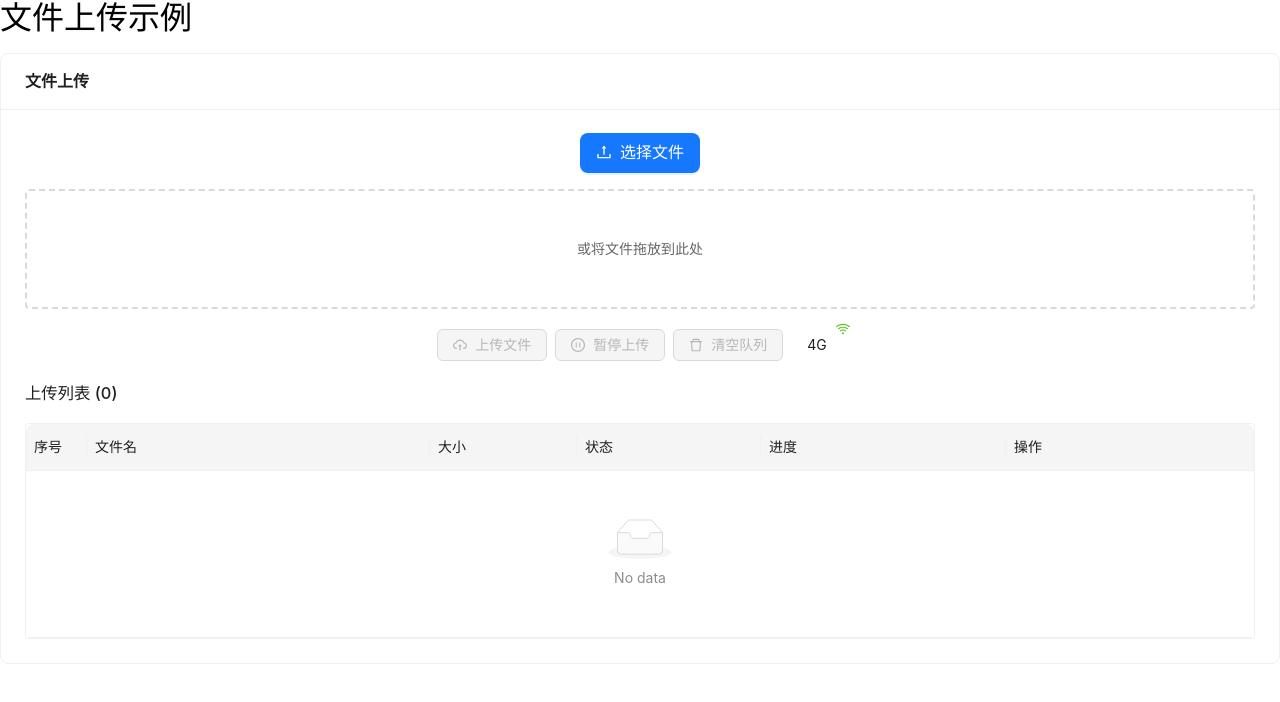
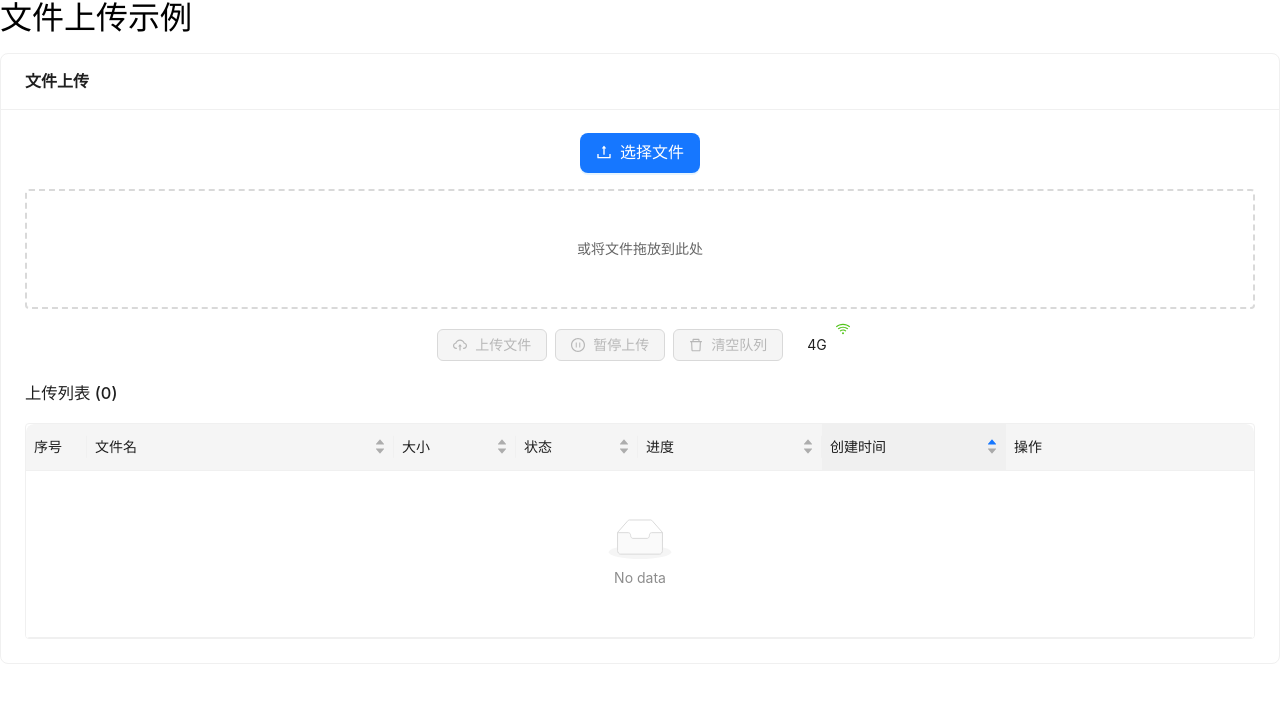
Before and after one commit to frankvane/react-upload, a React (Vite) app: page / in a window 1280 px wide. Shown: the top 702 px of the page. Built offline with nearby package versions, Linux system fonts and the light colour scheme.

Commit message:
feat: 在FileListColumns和FileListPanel组件中添加文件排序功能，优化文件列表展示，支持按文件名、大小、状态、进度和创建时间排序，提升用户体验

```diff
--- a/src/components/FileUploader/UploadTask/components/FileListColumns.tsx
+++ b/src/components/FileUploader/UploadTask/components/FileListColumns.tsx
@@ -9,6 +9,7 @@ import {
 
 import { ByteConvert } from "../services/utils";
 import React from "react";
+import type { SortOrder } from "antd/es/table/interface";
 import { StatusTagWithTooltip } from "./StatusTag";
 import type { UploadFile } from "../store/uploadStore";
 import { UploadStatus } from "../types/upload";
@@ -44,8 +45,10 @@ export const createFileListColumns = (handlers: {
       title: "文件名",
       dataIndex: "file",
       key: "fileName",
+      sorter: true,
+      sortDirections: ["ascend", "descend"] as SortOrder[],
       render: (file: File) => file.name,
-      width: "28%",
+      width: "25%",
       ellipsis: true, // 文件名过长时显示省略号
       onCell: () => ({
         style: {
@@ -59,24 +62,31 @@ export const createFileListColumns = (handlers: {
       title: "大小",
       dataIndex: "file",
       key: "fileSize",
+      sorter: true,
+      sortDirections: ["ascend", "descend"] as SortOrder[],
       render: (file: File) => ByteConvert(file.size),
-      width: "12%",
+      width: "10%",
     },
     {
       title: "状态",
       dataIndex: "status",
       key: "status",
+      sorter: true,
+      sortDirections: ["ascend", "descend"] as SortOrder[],
       render: (status: UploadStatus, record: UploadFile) => (
         <StatusTagWithTooltip
           status={status}
           errorMessage={record.errorMessage}
         />
       ),
-      width: "15%",
+      width: "10%",
     },
     {
       title: "进度",
       key: "progress",
+      dataIndex: "progress",
+      sorter: true,
+      sortDirections: ["ascend", "descend"] as SortOrder[],
       render: (_: unknown, record: UploadFile) => {
         if (
           record.status === UploadStatus.DONE ||
@@ -111,7 +121,17 @@ export const createFileListColumns = (handlers: {
         }
         return <Progress percent={record.progress} size="small" />;
       },
-      width: "20%",
+      width: "15%",
+    },
+    {
+      title: "创建时间",
+      key: "createdAt",
+      dataIndex: "createdAt",
+      sorter: true,
+      sortDirections: ["ascend", "descend"] as SortOrder[],
+      defaultSortOrder: "ascend" as SortOrder,
+      render: (createdAt: number) => new Date(createdAt).toLocaleString(),
+      width: "15%",
     },
     {
       title: "操作",
--- a/src/components/FileUploader/UploadTask/components/FileListPanel.tsx
+++ b/src/components/FileUploader/UploadTask/components/FileListPanel.tsx
@@ -1,15 +1,24 @@
 import "./FileListPanel.css";
 
 import { Button, Space, Table } from "antd";
-import React, { useCallback } from "react";
+import type {
+  FilterValue,
+  SortOrder,
+  SorterResult,
+  TableCurrentDataSource,
+  TablePaginationConfig,
+} from "antd/es/table/interface";
+import React, { useCallback, useState } from "react";
 import {
   addFileToQueue,
   pauseFile,
   resumeFile,
   retryUpload,
+  uploadFilesInSequence,
 } from "../services/uploadService";
 
 import { ReloadOutlined } from "@ant-design/icons";
+import type { UploadFile } from "../store/uploadStore";
 import { UploadStatus } from "../types/upload";
 import { createFileListColumns } from "./FileListColumns";
 import { useTableHeight } from "../hooks/useTableHeight";
@@ -24,10 +33,79 @@ const FileListPanel: React.FC = () => {
   // 使用自定义 Hook 计算表格高度
   const tableHeight = useTableHeight();
 
-  // 按照创建时间排序，最早的在前面
+  // 添加排序状态
+  const [sortState, setSortState] = useState<{
+    order: "ascend" | "descend" | undefined;
+    columnKey: React.Key | undefined;
+  }>({
+    order: "ascend",
+    columnKey: "createdAt",
+  });
+
+  // 根据排序状态对文件进行排序
   const sortedFiles = React.useMemo(() => {
-    return [...uploadFiles].sort((a, b) => a.createdAt - b.createdAt);
-  }, [uploadFiles]);
+    const files = [...uploadFiles];
+
+    // 默认按创建时间升序排列（最早的在前面）
+    if (!sortState.columnKey || sortState.columnKey === "createdAt") {
+      return files.sort((a, b) => {
+        const result = a.createdAt - b.createdAt;
+        return sortState.order === "ascend" ? result : -result;
+      });
+    }
+
+    // 按文件名排序
+    if (sortState.columnKey === "fileName") {
+      return files.sort((a, b) => {
+        const result = a.file.name.localeCompare(b.file.name);
+        return sortState.order === "ascend" ? result : -result;
+      });
+    }
+
+    // 按文件大小排序
+    if (sortState.columnKey === "fileSize") {
+      return files.sort((a, b) => {
+        const result = a.file.size - b.file.size;
+        return sortState.order === "ascend" ? result : -result;
+      });
+    }
+
+    // 按状态排序
+    if (sortState.columnKey === "status") {
+      return files.sort((a, b) => {
+        const result = a.status.localeCompare(b.status);
+        return sortState.order === "ascend" ? result : -result;
+      });
+    }
+
+    // 按进度排序
+    if (sortState.columnKey === "progress") {
+      return files.sort((a, b) => {
+        const result = a.progress - b.progress;
+        return sortState.order === "ascend" ? result : -result;
+      });
+    }
+
+    return files;
+  }, [uploadFiles, sortState]);
+
+  // 处理表格排序变化
+  const handleTableChange = (
+    _pagination: TablePaginationConfig,
+    _filters: Record<string, FilterValue | null>,
+    sorter: SorterResult<UploadFile> | SorterResult<UploadFile>[],
+    // eslint-disable-next-line @typescript-eslint/no-unused-vars
+    _extra: TableCurrentDataSource<UploadFile>
+  ) => {
+    const sorterResult = Array.isArray(sorter) ? sorter[0] : sorter;
+    setSortState({
+      order:
+        sorterResult.order === "ascend" || sorterResult.order === "descend"
+          ? sorterResult.order
+          : undefined,
+      columnKey: sorterResult.columnKey,
+    });
+  };
 
   // 检查是否有正在上传的文件
   const hasUploadingFiles = React.useMemo(() => {
@@ -48,9 +126,15 @@ const FileListPanel: React.FC = () => {
     );
   }, [uploadFiles]);
 
-  const handleRetry = useCallback((fileId: string) => {
-    retryUpload(fileId);
-  }, []);
+  const handleRetry = useCallback(
+    (fileId: string) => {
+      // 查找文件在当前排序列表中的位置
+      const index = sortedFiles.findIndex((file) => file.id === fileId);
+      const priority = index >= 0 ? 9999 - index : 0; // 优先级基于表格位置
+      retryUpload(fileId, priority);
+    },
+    [sortedFiles]
+  );
 
   const handleRemove = useCallback(
     (fileId: string) => {
@@ -59,9 +143,15 @@ const FileListPanel: React.FC = () => {
     [removeFile]
   );
 
-  const handleUploadFile = useCallback((fileId: string) => {
-    addFileToQueue(fileId);
-  }, []);
+  const handleUploadFile = useCallback(
+    (fileId: string) => {
+      // 查找文件在当前排序列表中的位置
+      const index = sortedFiles.findIndex((file) => file.id === fileId);
+      const priority = index >= 0 ? 9999 - index : 0; // 优先级基于表格位置
+      addFileToQueue(fileId, priority);
+    },
+    [sortedFiles]
+  );
 
   const handleClearCompleted = useCallback(() => {
     clearCompleted();
@@ -69,18 +159,35 @@ const FileListPanel: React.FC = () => {
 
   // 重试所有失败的文件
   const handleRetryAllFailed = useCallback(() => {
-    failedFiles.forEach((file) => {
-      retryUpload(file.id);
-    });
-  }, [failedFiles]);
+    // 按照当前排序顺序重试失败的文件
+    const failedFilesInOrder = sortedFiles.filter(
+      (file) =>
+        file.status === UploadStatus.ERROR ||
+        file.status === UploadStatus.MERGE_ERROR
+    );
+
+    // 获取文件ID数组
+    const fileIds = failedFilesInOrder.map((file) => file.id);
+
+    // 使用顺序上传功能
+    if (fileIds.length > 0) {
+      uploadFilesInSequence(fileIds);
+    }
+  }, [sortedFiles]);
 
   const handlePauseFile = useCallback((fileId: string) => {
     pauseFile(fileId);
   }, []);
 
-  const handleResumeFile = useCallback((fileId: string) => {
-    resumeFile(fileId);
-  }, []);
+  const handleResumeFile = useCallback(
+    (fileId: string) => {
+      // 查找文件在当前排序列表中的位置
+      const index = sortedFiles.findIndex((file) => file.id === fileId);
+      const priority = index >= 0 ? 9999 - index : 0; // 优先级基于表格位置
+      resumeFile(fileId, priority);
+    },
+    [sortedFiles]
+  );
 
   // 创建表格列配置
   const columns = React.useMemo(
@@ -110,6 +217,34 @@ const FileListPanel: React.FC = () => {
     );
   }, [sortedFiles]);
 
+  // 批量上传所有等待中的文件
+  const handleUploadAll = useCallback(() => {
+    // 按照当前表格顺序获取等待上传的文件
+    const waitingFiles = sortedFiles.filter(
+      (file) => file.status === UploadStatus.QUEUED_FOR_UPLOAD
+    );
+
+    // 获取文件ID数组
+    const fileIds = waitingFiles.map((file) => file.id);
+
+    console.log(
+      "按当前顺序上传文件：",
+      waitingFiles.map((f) => f.file.name)
+    );
+
+    // 使用顺序上传功能
+    if (fileIds.length > 0) {
+      uploadFilesInSequence(fileIds);
+    }
+  }, [sortedFiles]);
+
+  // 检查是否有等待上传的文件
+  const hasWaitingFiles = React.useMemo(() => {
+    return sortedFiles.some(
+      (file) => file.status === UploadStatus.QUEUED_FOR_UPLOAD
+    );
+  }, [sortedFiles]);
+
   return (
     <div style={{ marginTop: "20px" }}>
       <div
@@ -122,6 +257,16 @@ const FileListPanel: React.FC = () => {
       >
         <h3 style={{ margin: 0 }}>上传列表 ({sortedFiles.length})</h3>
         <Space>
+          {hasWaitingFiles && (
+            <Button
+              type="primary"
+              onClick={handleUploadAll}
+              size="small"
+              disabled={hasUploadingFiles}
+            >
+              全部上传
+            </Button>
+          )}
           {failedFiles.length > 0 && (
             <Button
               type="link"
@@ -159,6 +304,8 @@ const FileListPanel: React.FC = () => {
             index % 2 === 0 ? "table-row-light" : "table-row-dark"
           }
           className="virtual-table"
+          onChange={handleTableChange}
+          sortDirections={["ascend", "descend"] as SortOrder[]}
         />
       </div>
     </div>
--- a/src/components/FileUploader/UploadTask/services/uploadService.ts
+++ b/src/components/FileUploader/UploadTask/services/uploadService.ts
@@ -680,7 +680,11 @@ const getOptimalConcurrency = (chunkSize: number): number => {
 };
 
 // 将文件添加到上传队列
-export const addFileToQueue = (fileId: string, concurrency?: number): void => {
+export const addFileToQueue = (
+  fileId: string,
+  priority = 0,
+  concurrency?: number
+): void => {
   const { uploadFiles, updateFileStatus } = useUploadStore.getState();
 
   // 查找文件
@@ -692,7 +696,7 @@ export const addFileToQueue = (fileId: string, concurrency?: number): void => {
 
   // 记录当前文件状态
   console.log(
-    `[队列操作] 准备将文件添加到上传队列: ${file.file.name}, 当前状态: ${file.status}`
+    `[队列操作] 准备将文件添加到上传队列: ${file.file.name}, 当前状态: ${file.status}, 优先级: ${priority}`
   );
 
   // 如果文件已经在队列中或已完成，则不再添加
@@ -718,8 +722,11 @@ export const addFileToQueue = (fileId: string, concurrency?: number): void => {
 
   // 使用更健壮的方式添加任务到队列，确保任务执行完成后不会卡住
   uploadQueue
-    .add(async () => {
-      console.log(`[队列操作] 开始处理队列中的文件: ${file.file.name}`);
+    .add(
+      async () => {
+        console.log(
+          `[队列操作] 开始处理队列中的文件: ${file.file.name}, 优先级: ${priority}`
+        );
         try {
           await processFileUpload(fileId).catch((err) => {
             console.error(
@@ -735,7 +742,9 @@ export const addFileToQueue = (fileId: string, concurrency?: number): void => {
           // 确保即使有未捕获的错误也能继续处理队列
           return Promise.resolve();
         }
-    })
+      },
+      { priority: priority } // 添加优先级配置
+    )
     .catch((queueErr) => {
       console.error(
         `[队列错误] 队列处理文件 ${file.file.name} 时出现错误:`,
@@ -743,14 +752,16 @@ export const addFileToQueue = (fileId: string, concurrency?: number): void => {
       );
     });
 
-  console.log(`[队列操作] 文件 ${file.file.name} 已添加到上传队列`);
+  console.log(
+    `[队列操作] 文件 ${file.file.name} 已添加到上传队列, 优先级: ${priority}`
+  );
 };
 
 // 重试上传
-export const retryUpload = (fileId: string): void => {
+export const retryUpload = (fileId: string, priority = 0): void => {
   const { resetFile } = useUploadStore.getState();
   resetFile(fileId);
-  addFileToQueue(fileId);
+  addFileToQueue(fileId, priority);
 };
 
 // 暂停单个文件上传
@@ -773,7 +784,7 @@ export const pauseFile = (fileId: string): void => {
 };
 
 // 恢复单个文件上传
-export const resumeFile = (fileId: string): void => {
+export const resumeFile = (fileId: string, priority = 0): void => {
   const { uploadFiles } = useUploadStore.getState();
   const file = uploadFiles.find((f) => f.id === fileId);
 
@@ -789,10 +800,12 @@ export const resumeFile = (fileId: string): void => {
     return;
   }
 
-  console.log(`恢复上传文件: ${fileId}, 文件名: ${file.file.name}`);
+  console.log(
+    `恢复上传文件: ${fileId}, 文件名: ${file.file.name}, 优先级: ${priority}`
+  );
 
   // 重新添加到上传队列
-  addFileToQueue(fileId);
+  addFileToQueue(fileId, priority);
 };
 
 // 暂停队列
@@ -839,8 +852,9 @@ export const resumeQueue = async (concurrency?: number): Promise<void> => {
 
       // 确保文件状态为暂停状态
       if (file.status === UploadStatus.PAUSED) {
-        // 将文件添加到上传队列
-        addFileToQueue(file.id, concurrency);
+        // 将文件添加到上传队列，优先级基于索引
+        const priority = pausedFiles.length - i; // 较早的文件优先级更高
+        addFileToQueue(file.id, priority, concurrency);
 
         // 每添加一个文件，等待100毫秒，避免过度阻塞
         if (i < pausedFiles.length - 1) {
@@ -881,3 +895,60 @@ export const clearAllUploads = async (): Promise<boolean> => {
     return false;
   }
 };
+
+// 顺序上传多个文件
+export const uploadFilesInSequence = async (
+  fileIds: string[]
+): Promise<void> => {
+  // 先清空当前队列
+  clearQueue();
+
+  console.log(`[顺序上传] 开始按顺序上传 ${fileIds.length} 个文件`);
+
+  // 逐个上传文件
+  for (let i = 0; i < fileIds.length; i++) {
+    const fileId = fileIds[i];
+    const { uploadFiles } = useUploadStore.getState();
+    const file = uploadFiles.find((f) => f.id === fileId);
+
+    if (!file) {
+      console.error(`[顺序上传] 文件ID ${fileId} 不存在，跳过`);
+      continue;
+    }
+
+    console.log(
+      `[顺序上传] 开始上传第 ${i + 1}/${fileIds.length} 个文件: ${
+        file.file.name
+      }`
+    );
+
+    // 添加到队列
+    addFileToQueue(fileId, 9999);
+
+    // 等待文件上传完成
+    await new Promise<void>((resolve) => {
+      const checkInterval = setInterval(() => {
+        const currentState = useUploadStore.getState();
+        const currentFile = currentState.uploadFiles.find(
+          (f) => f.id === fileId
+        );
+
+        if (
+          currentFile &&
+          (currentFile.status === UploadStatus.DONE ||
+            currentFile.status === UploadStatus.ERROR ||
+            currentFile.status === UploadStatus.INSTANT ||
+            currentFile.status === UploadStatus.MERGE_ERROR)
+        ) {
+          console.log(
+            `[顺序上传] 文件 ${file.file.name} 上传完成，状态: ${currentFile.status}`
+          );
+          clearInterval(checkInterval);
+          resolve();
+        }
+      }, 500);
+    });
+  }
+
+  console.log(`[顺序上传] 所有 ${fileIds.length} 个文件上传完成`);
+};
```
Lines whose indentation alone changed are shown as unchanged.
